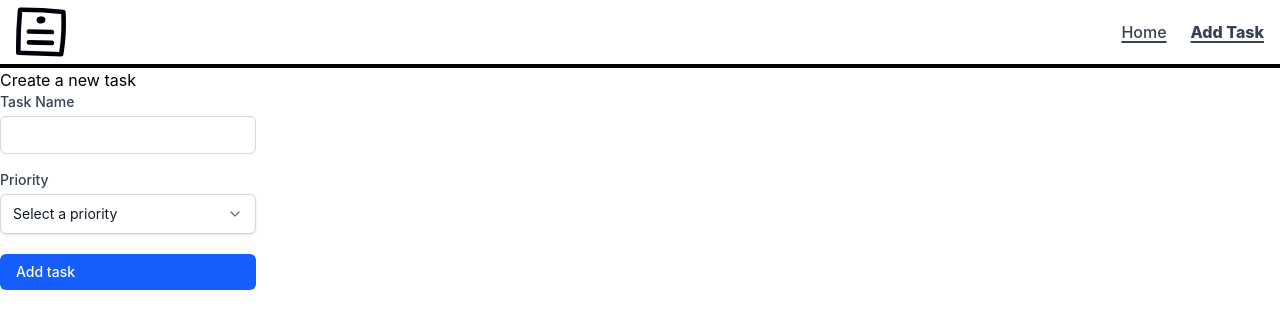
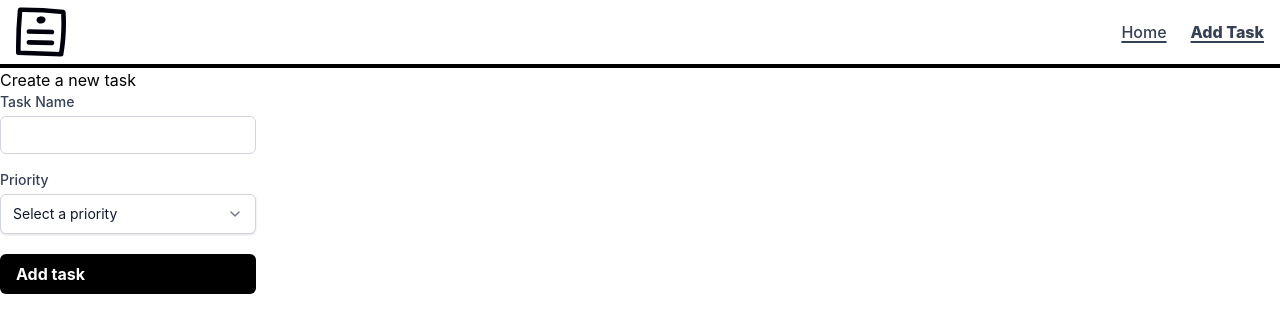
Before and after one commit to rosejbon/to-do-list, a React (Vite) app: page /create-task in a window 1280 px wide. Shown: the top 332 px of the page. Built offline with nearby package versions, Linux system fonts and the light colour scheme.

Commit message:
styling: update Button component styling

```diff
--- a/src/components/Button.tsx
+++ b/src/components/Button.tsx
@@ -24,12 +24,12 @@ export const Button = React.forwardRef<
     const Comp = asChild ? Slot : 'button'
 
     const baseStyles =
-        'inline-flex items-center gap-2 rounded-md px-4 py-2 text-sm font-medium transition-colors focus:outline-none focus:ring-2 focus:ring-offset-2 disabled:pointer-events-none disabled:opacity-50'
+        'inline-flex items-center gap-2 rounded-md px-4 py-2 text-md font-bold transition-colors cursor-pointer focus:outline-none focus:ring-2 focus:ring-offset-2 disabled:pointer-events-none disabled:opacity-50'
 
     const variantStyles =
         variant === 'secondary'
-            ? 'bg-gray-200 text-gray-900 hover:bg-gray-300 focus:ring-gray-400'
-            : 'bg-blue-600 text-white hover:bg-blue-700 focus:ring-blue-600'
+            ? 'bg-gray-200 text-gray-900 hover:bg-gray-300 focus:ring-indigo-600'
+            : 'bg-black text-white hover:bg-gray-800 focus:ring-indigo-600'
 
     return (
         <Comp
@@ -48,7 +48,7 @@ export const Button = React.forwardRef<
             </Slottable>
 
             {rightElement && (
-                <span className="inline-flex shrink-0">
+                <span className="inline-flex shrink-0 w-8 h-8 ml-auto">
                     {rightElement}
                 </span>
             )}
```
